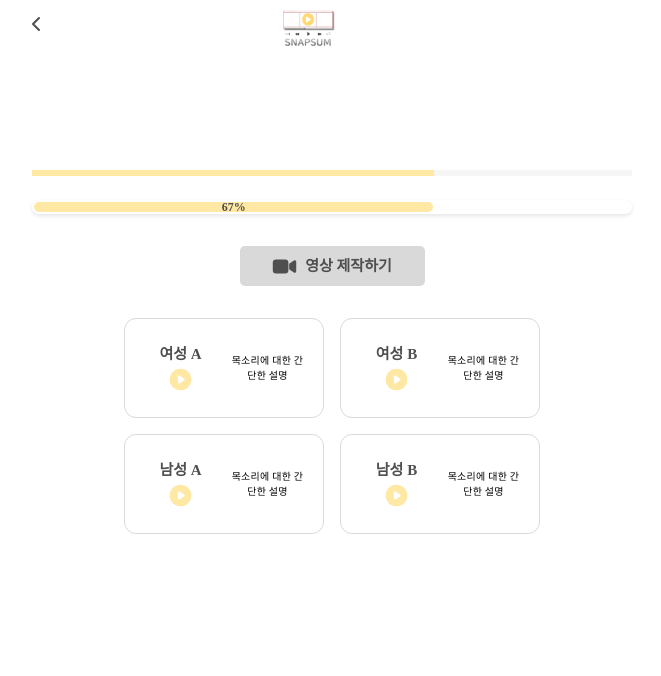
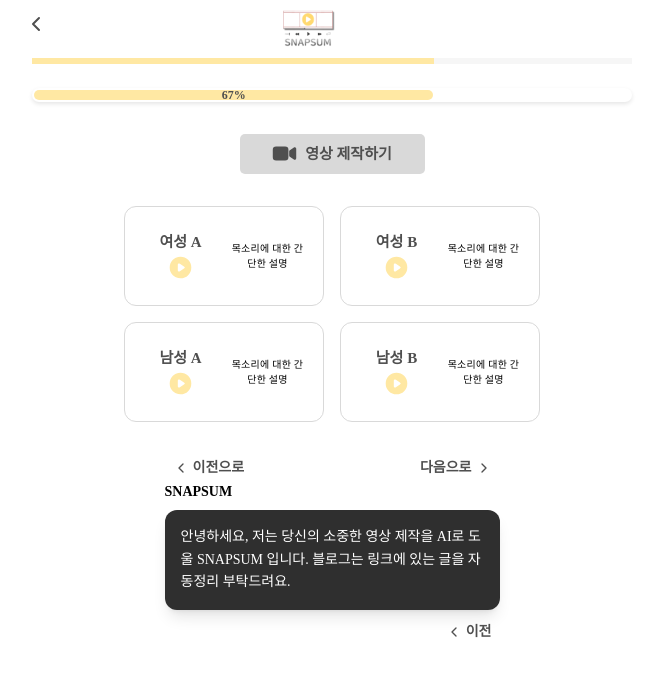
Before and after one commit to Elice-AI-Spark-Camp/SnapSum-frontend, a Next.js app: page /text in a window 1280 px wide. Shown: the top 676 px of the page, without its empty margins (332-993 px from the left). Built offline with nearby package versions, Linux system fonts and the light colour scheme; a web font is replaced by a local one.

Commit message:
✨ feat: 채팅메세지 및 이전으로 다음으로 버튼 공컴 제작

```diff
--- /dev/null
+++ b/src/components/common/ChatMessage.tsx
@@ -0,0 +1,41 @@
+// components/common/ChatMessage.tsx
+import NavigationButton from "./NavigationButton";
+
+interface ChatMessageProps {
+  message: string;
+  showNavigationButtons?: boolean;
+  onPrevClick?: () => void;
+  onNextClick?: () => void;
+}
+
+export default function ChatMessage({
+  message,
+  showNavigationButtons = false,
+  onPrevClick,
+  onNextClick
+}: ChatMessageProps) {
+  return (
+    <div className="w-full max-w-[335px] mx-auto">
+      {/* SNAPSUM 헤더 */}
+      <div className="text-black font-bold mb-2 text-sm">
+        SNAPSUM
+      </div>
+
+      {/* 메시지 박스 */}
+      <div className="bg-[#2F2F2F] text-white rounded-xl p-4 shadow-lg">
+        <p className="text-sm leading-relaxed">{message}</p>
+      </div>
+
+      {/* 네비게이션 버튼 (박스 밖) */}
+      {showNavigationButtons && (
+        <div className="flex justify-end mt-2">
+          <NavigationButton
+            direction="prev"
+            onClick={onPrevClick || (() => {})}
+            textType="short"
+          />
+        </div>
+      )}
+    </div>
+  );
+}
--- /dev/null
+++ b/src/components/common/NavigationButton.tsx
@@ -0,0 +1,32 @@
+// components/common/NavigationButton.tsx
+import { ChevronLeft, ChevronRight } from 'lucide-react';
+
+interface NavigationButtonProps {
+  direction: 'prev' | 'next';
+  onClick: () => void;
+  textType?: 'short' | 'long';
+}
+
+export default function NavigationButton({
+  direction,
+  onClick,
+  textType = 'long'
+}: NavigationButtonProps) {
+  const getText = () => {
+    if (textType === 'short') {
+      return direction === 'prev' ? '이전' : '다음';
+    }
+    return direction === 'prev' ? '이전으로' : '다음으로';
+  };
+
+  return (
+    <button
+      onClick={onClick}
+      className="flex items-center gap-1 px-2 py-1 text-sm text-primary font-bold transition-colors"
+    >
+      {direction === 'prev' && <ChevronLeft className="w-4 h-4" />}
+      {getText()}
+      {direction === 'next' && <ChevronRight className="w-4 h-4" />}
+    </button>
+  );
+}
--- a/src/pages/text.tsx
+++ b/src/pages/text.tsx
@@ -4,6 +4,8 @@
 import TTSButton from "@/components/common/TTSButton";
 import { useState } from "react";
 import ProgressBar from "@/components/common/ProgressBar";
+import ChatMessage from "@/components/common/ChatMessage";
+import NavigationButton from "@/components/common/NavigationButton";
 
 export default function Text() {
   const [selectedId, setSelectedId] = useState<string | null>(null);
@@ -24,6 +26,7 @@
             onClick={() => console.log('영상 제작하기')}
           />
         </div>
+
         <div className="grid grid-cols-2 gap-4">
           <TTSButton
             onClick={() => setSelectedId('1')}
@@ -50,6 +53,27 @@
             sublabel="목소리에 대한 간단한 설명"
           />
         </div>
+        <div>
+      {/* 단독 네비게이션 버튼 사용 */}
+      <div className="flex justify-between">
+        <NavigationButton
+          direction="prev"
+          onClick={() => console.log('prev')}
+        />
+        <NavigationButton
+          direction="next"
+          onClick={() => console.log('next')}
+        />
+      </div>
+
+      {/* 채팅 메시지 사용 */}
+      <ChatMessage
+        message="안녕하세요, 저는 당신의 소중한 영상 제작을 AI로 도울 SNAPSUM 입니다. 블로그는 링크에 있는 글을 자동정리 부탁드려요."
+        showNavigationButtons
+        onPrevClick={() => console.log('prev')}
+        onNextClick={() => console.log('next')}
+      />
+    </div>
       </div>
     </Layout>
   );
```
